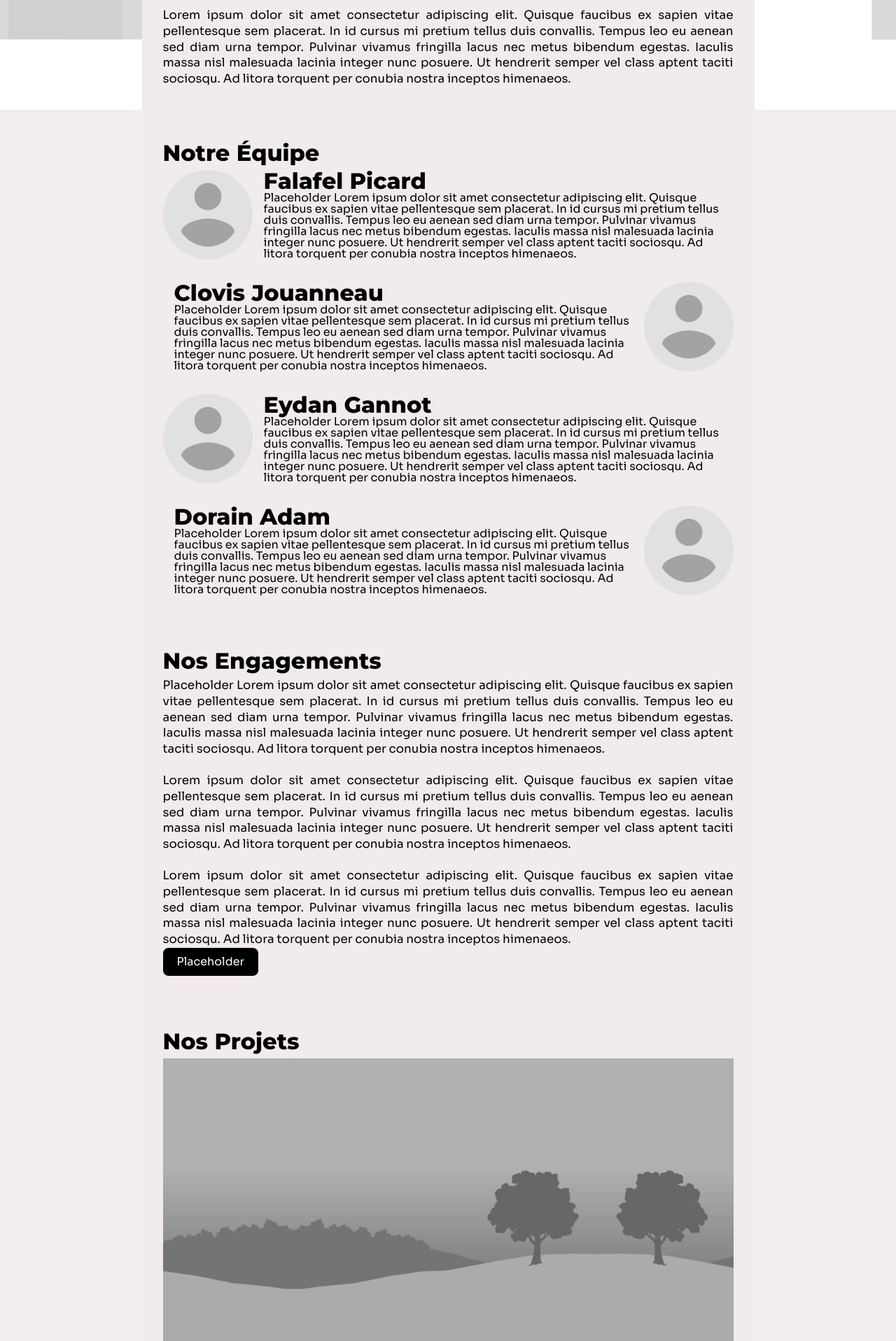
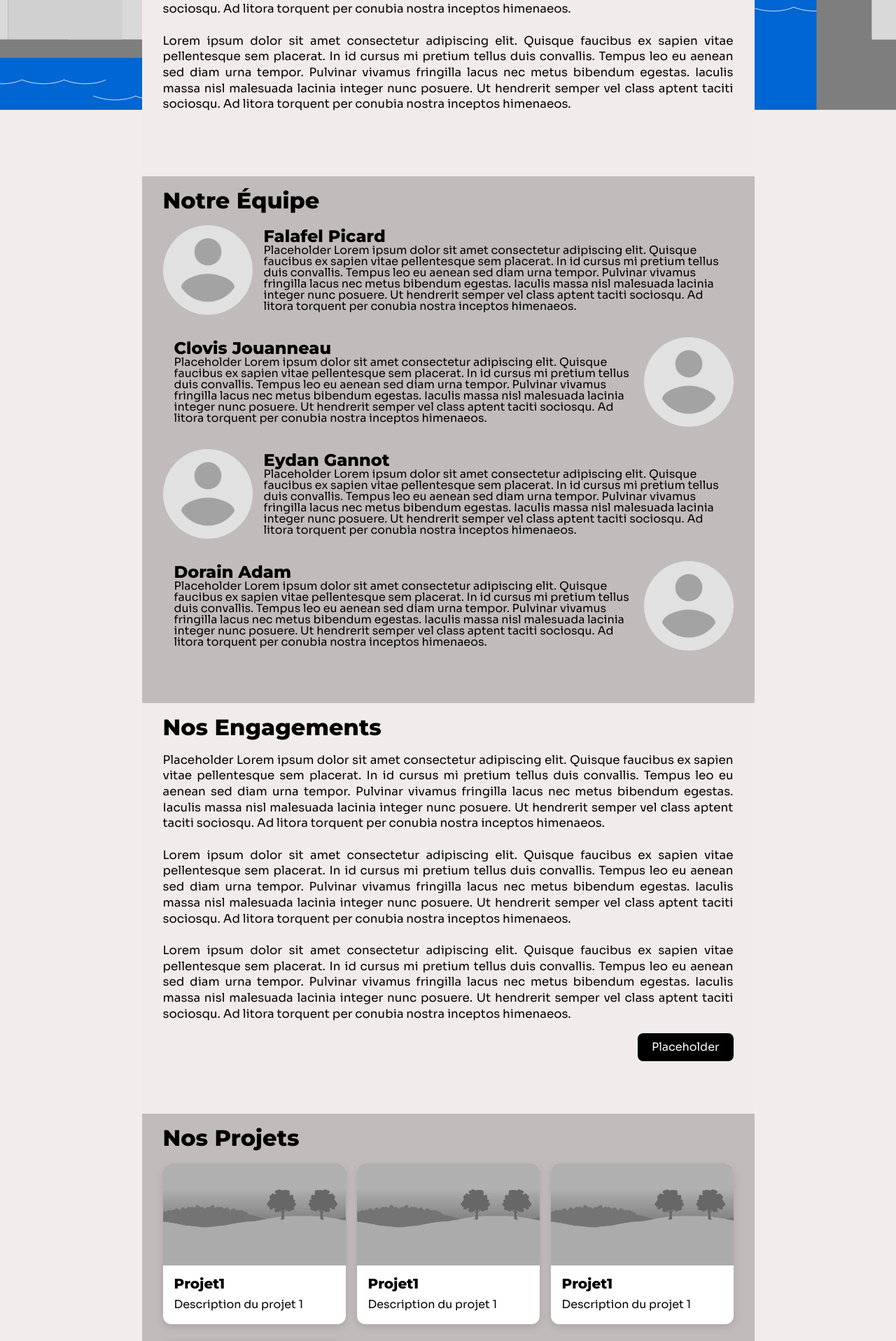
Before and after one commit to Saumons/site-agence-chatelier-web, a PHP site: page / in a window 1280 px wide. Shown: the part 643-2560 px from the top of the page at 70% size. Run offline with PHP 8.4, Linux system fonts and the light colour scheme.

Commit message:
feat: page d'accueil v2

```diff
--- a/public/index.php
+++ b/public/index.php
@@ -8,7 +8,7 @@ require __DIR__ . '/../templates/header.php';
 
 ?>
 
-    <img class="page-background page-background--accueil" src="./assets/images/svg/fonds/accueil.svg" alt="">
+    <img class="page-background page-background--accueil" src="assets/images/svg/fonds/accueil.svg" alt="">
 
     <main class="main main--home">
         <header class="main__header">
@@ -124,11 +124,28 @@ require __DIR__ . '/../templates/header.php';
             <h2 class="main__subtitle">
                 Nos Projets
             </h2>
+            <div class="main__cards">
                 <article class="main__article card-project">
                     <img class="card-project__image" src="./assets/images/placeholders/landscape.jpg" alt="Photo de projet">
                     <h3 class="card-project__name">Projet1</h3>
                     <p class="card-project__description">Description du projet 1</p>
                 </article>
+                <article class="main__article card-project">
+                    <img class="card-project__image" src="./assets/images/placeholders/landscape.jpg" alt="Photo de projet">
+                    <h3 class="card-project__name">Projet1</h3>
+                    <p class="card-project__description">Description du projet 1</p>
+                </article>
+                <article class="main__article card-project">
+                    <img class="card-project__image" src="./assets/images/placeholders/landscape.jpg" alt="Photo de projet">
+                    <h3 class="card-project__name">Projet1</h3>
+                    <p class="card-project__description">Description du projet 1</p>
+                </article>
+                <article class="main__article card-project">
+                    <img class="card-project__image" src="./assets/images/placeholders/landscape.jpg" alt="Photo de projet">
+                    <h3 class="card-project__name">Projet1</h3>
+                    <p class="card-project__description">Description du projet 1</p>
+                </article>
+            </div>
             <a href="nosRealisations.php" class="main__button main__button--projects">Placeholder</a>
         </section>
 
@@ -136,11 +153,28 @@ require __DIR__ . '/../templates/header.php';
             <h2 class="main__subtitle">
                 Nos Services
             </h2>
+            <div class="main__cards">
                 <article class="main__article card-project">
                     <img class="card-project__image" src="./assets/images/placeholders/landscape.jpg" alt="Photo de projet">
                     <h3 class="card-project__name">Projet1</h3>
                     <p class="card-project__description">Description du projet 1</p>
                 </article>
+                <article class="main__article card-project">
+                    <img class="card-project__image" src="./assets/images/placeholders/landscape.jpg" alt="Photo de projet">
+                    <h3 class="card-project__name">Projet1</h3>
+                    <p class="card-project__description">Description du projet 1</p>
+                </article>
+                <article class="main__article card-project">
+                    <img class="card-project__image" src="./assets/images/placeholders/landscape.jpg" alt="Photo de projet">
+                    <h3 class="card-project__name">Projet1</h3>
+                    <p class="card-project__description">Description du projet 1</p>
+                </article>
+                <article class="main__article card-project">
+                    <img class="card-project__image" src="./assets/images/placeholders/landscape.jpg" alt="Photo de projet">
+                    <h3 class="card-project__name">Projet1</h3>
+                    <p class="card-project__description">Description du projet 1</p>
+                </article>
+            </div>
             <a href="nosServices.php" class="main__button main__button--projects">Placeholder</a>
         </section>
 
--- a/scss/pages/_accueil.scss
+++ b/scss/pages/_accueil.scss
@@ -2,6 +2,7 @@
 
   display: flex;
   flex-direction: row;
+  align-items: center;
 
   .card-member__image {
     height: 8rem;
@@ -9,7 +10,7 @@
   }
 
   .card-member__name {
-    font-size: 2rem;
+    font-size: 1.5rem;
   }
 
   .card-member__texts {
@@ -24,8 +25,65 @@
 }
 
 .card-project {
+  width: 100%;
+  box-sizing: border-box;
+  overflow: hidden;
+  border-radius: 0.75rem;
+  background-color: #ffffff;
+  box-shadow: 0 0.25rem 0.75rem rgba(0, 0, 0, 0.12);
+
   .card-project__image {
+    display: block;
     width: 100%;
-    height: auto;
+    aspect-ratio: 16 / 9;
+    object-fit: cover;
+  }
+
+  .card-project__name {
+    margin: 1rem 1rem 0.5rem;
+    font-size: 1.25rem;
+  }
+
+  .card-project__description {
+    margin: 0;
+    padding: 0 1rem 1rem;
+    line-height: 1.5;
   }
 }
+
+.main__cards {
+  display: flex;
+  flex-wrap: wrap;
+  gap: 1.5rem 1rem;
+  width: 100%;
+  margin-bottom: 1.5rem;
+
+  .card-project {
+    flex: 0 0 100%;
+    width: 100%;
+    margin: 0;
+  }
+}
+
+@media screen and (min-width: 601px) {
+  .main__cards {
+    .card-project {
+      flex-basis: calc((100% - 1rem) / 2);
+    }
+  }
+}
+
+@media screen and (min-width: 901px) {
+  .main__cards {
+    .card-project {
+      flex-basis: calc((100% - 2rem) / 3);
+    }
+  }
+}
+
+.main .main__section--team,
+.main .main__section--projects {
+  margin-right: 0;
+  margin-left: 0;
+  background-color: #C2BBBB;
+}
--- a/scss/pages/_all.scss
+++ b/scss/pages/_all.scss
@@ -13,8 +13,8 @@
   .main__header,
   .main__section {
     box-sizing: border-box;
-    width: calc(100% - 20px);
-    margin: 0 auto;
+    width: 100%;
+    margin: 0;
     background-color: #F2EBEB;
   }
 
@@ -32,14 +32,16 @@
 
   .main__title {
     width: 100%;
-    font-size: 2.25rem;
+    font-size: 3rem;
     text-align: center;
     line-height: 1.1;
+    padding-bottom: 1rem;
   }
 
   .main__subtitle {
-    margin-bottom: 5px;
-    font-size: 1.5rem;
+    margin-top: 1rem;
+    margin-bottom: 1rem;
+    font-size: 2rem;
     font-weight: 700;
     line-height: 1.2;
   }
@@ -47,6 +49,10 @@
   .main__paragraph {
     font-size: 1rem;
     line-height: 1.5;
+  }
+
+  .main__section > .main__paragraph:last-of-type {
+    padding-bottom: 1rem;
   }
 
   .main__article {
@@ -58,7 +64,9 @@
   }
 
   .main__button {
-    display: inline-block;
+    display: block;
+    width: fit-content;
+    margin: 0 auto;
     padding: 0.75rem 1.25rem;
     border-radius: 0.5rem;
     background: #000000;
@@ -71,11 +79,6 @@
 @media screen and (min-width: 601px) {
 
   .main {
-    .main__header,
-    .main__section {
-      width: calc(100% - 32px);
-    }
-
     .main__header {
       padding: 35px 25px 0;
     }
@@ -90,7 +93,7 @@
 
     .main__title {
       margin-bottom: 55px;
-      font-size: clamp(2.5rem, 5vw, 5rem);
+      font-size: 3rem;
     }
 
     .main__subtitle {
@@ -101,6 +104,11 @@
       font-size: 1.05rem;
       line-height: 1.35;
       text-align: justify;
+    }
+
+    .main__button {
+      margin-left: auto;
+      margin-right: 0;
     }
   }
 }
```
Also changed, not shown: public/assets/css/style.css, public/assets/images/svg/fonds/accueil.svg. Lines whose indentation alone changed are shown as unchanged.
